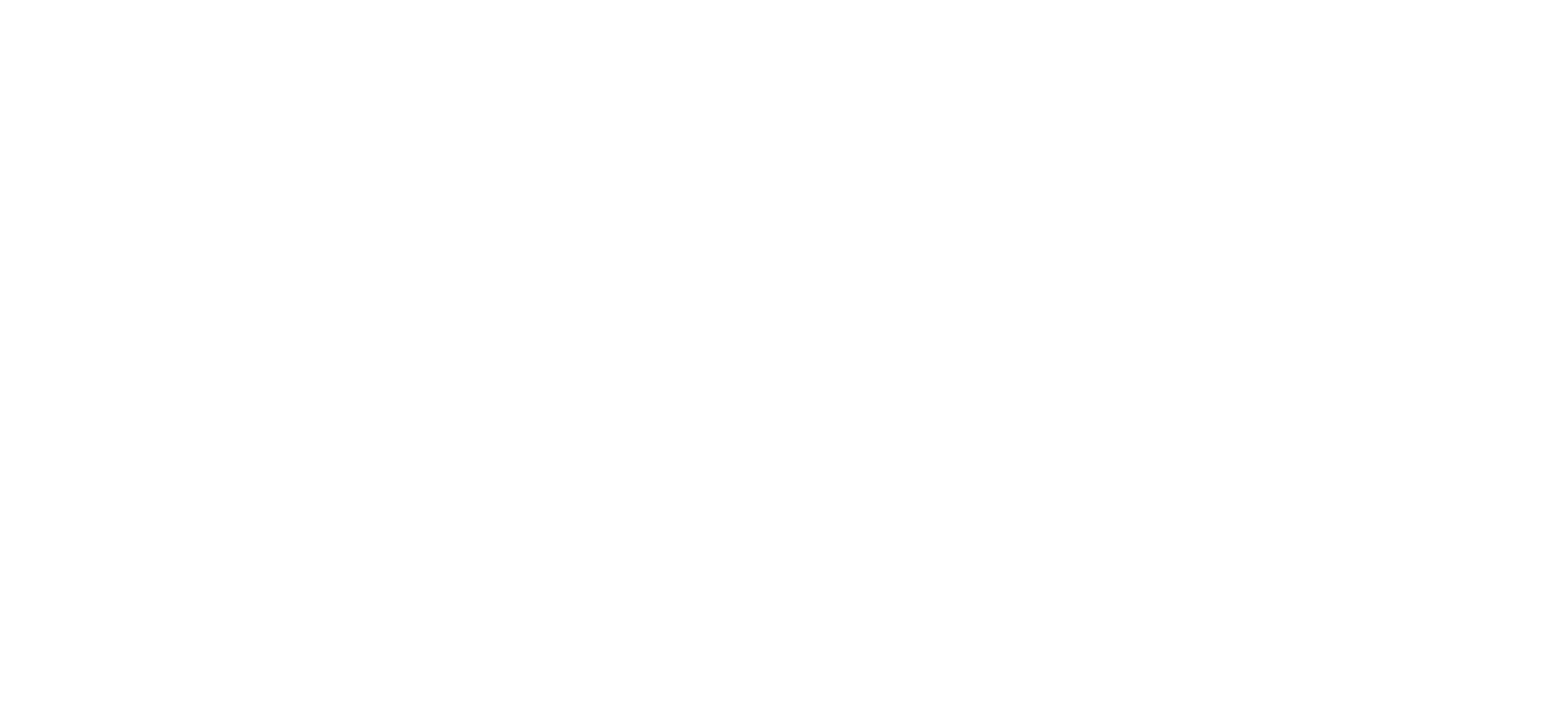
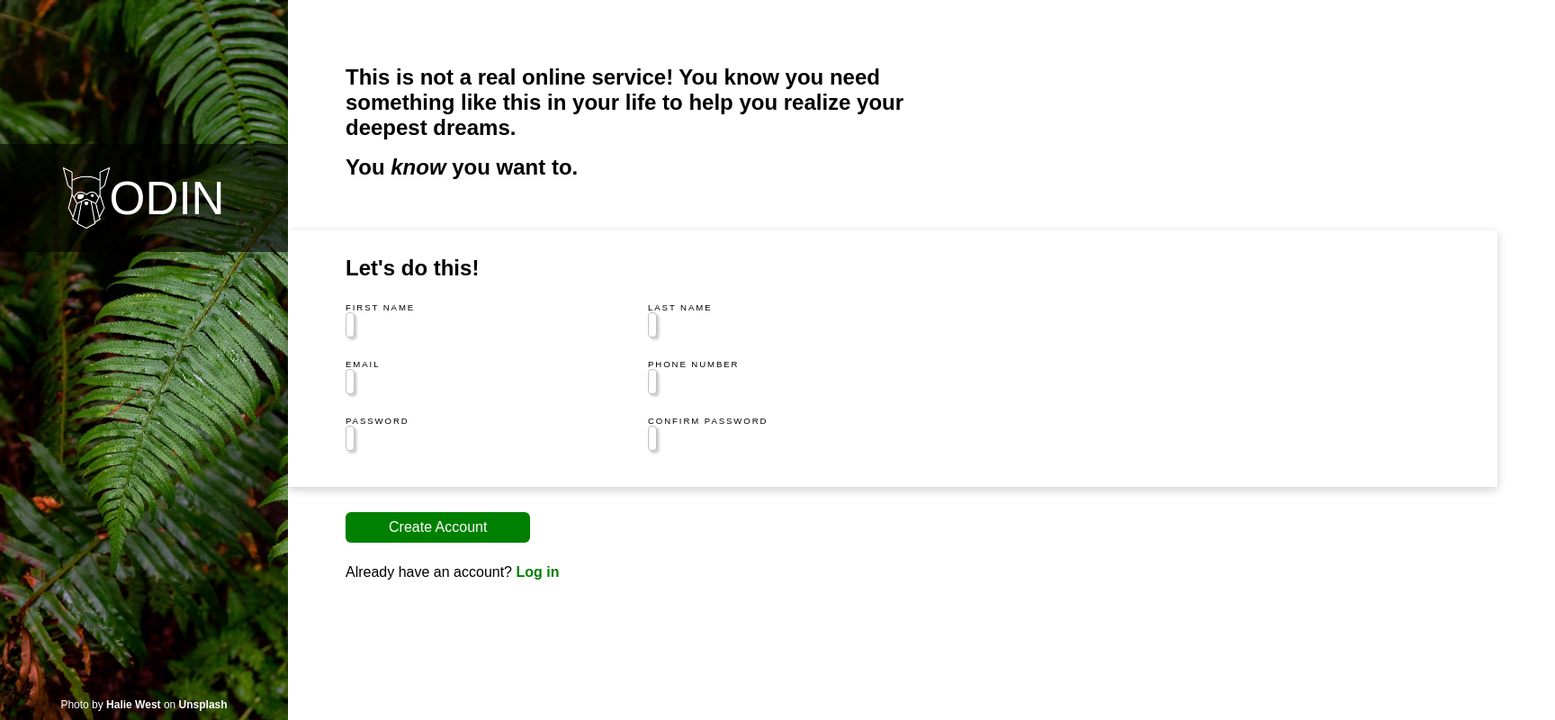
Before and after one commit to JonWei86/htmlProj1, a plain HTML site: page index.html in a window 1280 px wide. Shown: the whole page at 90% size, 1728 px wide, since content can reach past the window. Drawn offline with Linux system fonts and the light colour scheme.

Commit message:
Finished Project

```diff
--- a/index.html
+++ b/index.html
@@ -8,6 +8,62 @@
     <link rel="stylesheet" href="styles.css">
 </head>
 <body>
+    <div class="side-bar">
+        <span><img src="../htmlProj1/src/assets/images/odin-lined.png" alt="odin-proj-logo">
+        ODIN</span>
+        <figcaption>Photo by <a href="">Halie West</a> on <a href="">Unsplash</a></figcaption>
+    </div>
+    <div class="sign-up">
+        <div class="title">
+            <h1>This is not a real online service! You know you need something like this in your life to help you realize your deepest dreams.</h1>
+            <h1>You <em>know</em> you want to.</h1>
+        </div>
+        <form action="" method="post">
+            <fieldset>
+            <p>Let's do this!</p>
+            <ul>
+                <div class="row1">
+                    <li>
+                            <label for="first_name" > FIRST NAME
+                                <input type="text" name="first_name" id="first_name" required>
+                            </label>
+                        </li>
+                        <li>
+                            <label for="last_name"> LAST NAME
+                                <input type="text" name="last_name" id="last_name" required>
+                            </label>
+                        </li>
+                </div>
+                    <div class="row2">
+                        <li>
+                            <label for="email"> EMAIL
+                                <input type="email" name="email" id="email" required>
+                            </label>
+                        </li>
+                        <li>
+                            <label for="tel_num"> PHONE NUMBER
+                                <input type="tel" name="tel_num" id="tel_num" pattern="[0-9]{3}-[0-9]{3}-[0-9]{4}" required>
+                            </label>
+                        </li>
+                    </div>
+                    <div class="row3">
+                        <li>
+                            <label for="password">PASSWORD
+                                <input type="password" name="password" id="password" required>
+                            </label>
+                        </li>
+                        <li>
+                            <label for="con_password">CONFIRM PASSWORD
+                                <input type="con_password" name="con_password" id="con_password" required>
+                            </label>
+                        </li>
+                    </div>
+                </ul>
+            </fieldset>
+            <button type="submit">Create Account</button>
+            <p>Already have an account? <a href="">Log in</a></p>
+        </form>
 
+</div>
 </body>
 </html>
--- a/styles.css
+++ b/styles.css
@@ -0,0 +1,162 @@
+body{
+    width: 100vw;
+    height: 100vh;
+    display: flex;
+    flex-direction: row;
+    margin: 0;
+    font-family: Arial, Helvetica, sans-serif;
+}
+
+.side-bar{
+    background-image: url(../htmlProj1/src/assets/images/background-img.avif);
+    background-size: cover;
+    display: flex;
+    width: 30%;
+    height: 100vh;
+    justify-content: center;
+}
+
+.side-bar span {
+    width: 100%;
+    height: 15%;
+    position: relative;
+    display: flex;
+    align-items: center;
+    justify-content: center;
+    top: 20%;
+    color: white;
+    font-size: 4vw;
+    background-color: rgba(0, 0, 0, 0.60);
+}
+
+.side-bar img{
+    width: 1em;
+}
+
+.side-bar figcaption{
+    position: absolute;
+    bottom: 10px;
+    font-size: 1.5vh;
+    color: #ffffff;
+}
+
+figcaption a{
+    color: #ffffff;
+}
+
+.sign-up{
+    width: 70%;
+    padding: 7vh 0 0 8vh;
+}
+
+.title h1{
+    font-size: 3vh;
+    max-width: 75ch;
+    padding-right: 20%;
+}
+
+.title h1:nth-child(2){
+    padding-bottom: 1vh;
+    margin: 0;
+}
+
+form{
+    margin: 0 0 0 -8vh;
+    padding-top: 6vh;
+}
+
+p {
+    padding: 2vh 0 0 8vh;
+    font-size: 3vh;
+    margin: 0;
+    font-weight: bold;
+}
+
+fieldset{
+    margin: 0;
+    padding: 1.5vh 0 5vh;
+    box-shadow: 0px 3px 10px 0 rgba(0, 0, 0, 0.20);
+    border: none;
+    display: flex;
+    flex-direction: column;
+}
+
+ul{
+    display: flex;
+    flex-direction: column;
+    list-style: none;
+    width: 100%;
+    padding: 0 0 0 8vh;
+    margin: 0;
+    flex-basis: 100%;
+    flex: 2;
+}
+
+li{
+    width: 20%;
+    padding-right: 10vh;
+}
+
+.row1, .row2, .row3 {
+    width: 100vw;
+    display: flex;
+    flex-direction: row;
+    padding: 3vh 0 0 0;
+}
+
+label {
+    width: 100%;
+    display: flex;
+    flex-direction: column;
+    font-size: 1.2vh;
+    letter-spacing: 0.2em;
+}
+
+input:not(:valid):not(:focus) {
+    font-size: 2vh;
+    padding: 0.5vh;
+    border-radius: .5vh;
+    border: 1px solid rgb(193, 193, 193);
+    max-width: 0px;
+}
+
+input:focus{
+    outline: none;
+    border-color: blue;
+    border-radius: .5vh;
+    box-shadow: 2.5px 2.5px 2.5px rgba(0, 0, 0, 0.20);
+}
+
+input:invalid, input:invalid:focus{
+    outline: none;
+    border-color: red;
+    border-radius: .5vh;
+    box-shadow: 2.5px 2.5px 2.5px rgba(0, 0, 0, 0.20);
+}
+
+button{
+    margin: calc(2.25vh + 10px) 0 2vh 8vh;
+    padding: 1vh 6vh 1vh 6vh;
+    font-size: 2vh;
+    border-radius: 0.75vh;
+    border: none;
+    color: #ffffff;
+    background-color: green;
+}
+
+button + p{
+    padding: 1vh 0 0 8vh;
+    margin: 0;
+    font-size: 2vh;
+    font-weight: 400;
+}
+
+a {
+    color: green;
+    text-decoration: none;
+    font-weight: 600;
+}
+
+a:hover{
+    text-decoration: underline;
+}
```
Also changed, not shown: src/assets/images/background-img.avif (added), src/assets/images/odin-lined.png (added).
